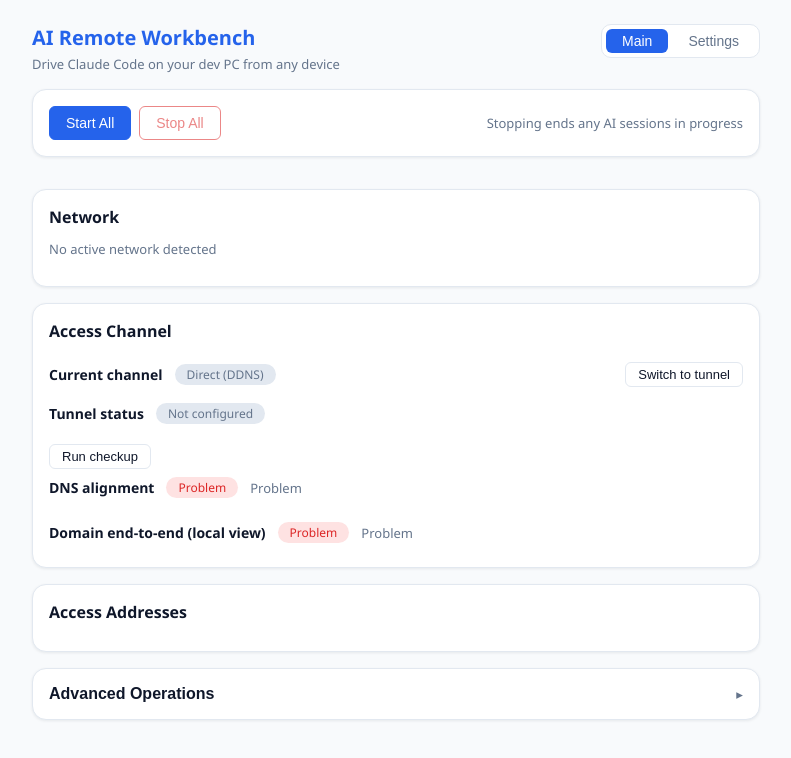
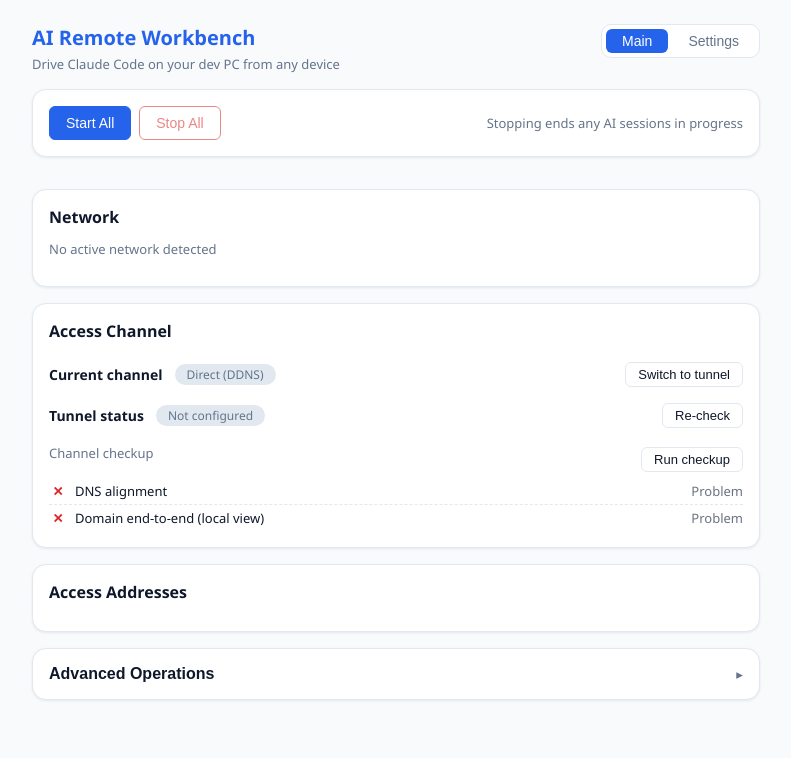
Before and after one commit to qjr1831216791/proj_aiRemoteApplication, a Preact app in the folder apps/workbench/: page / in a window 1280 px wide. Both pictures are taken after a click on the button "Run checkup". Shown: the top 758 px of the page, without its empty margins (244-1035 px from the left). Built offline with nearby package versions, Linux system fonts and the light colour scheme.

Commit message:
ui(spec004/005): DNS对齐提示成功自动隐藏+重新检测移至状态行;移除穿透启用开关(切换语义简化为二选一);体检清单重构(图标+详情右对齐);ddns-go卡穿透模式提示

```diff
--- a/apps/workbench/src/components/MainView.tsx
+++ b/apps/workbench/src/components/MainView.tsx
@@ -137,6 +137,9 @@
               ) : null}
             </p>
             {s.detail ? <p class="status__detail">{s.detail}</p> : null}
+            {s.id === "ddnsgo" && settings?.accessChannel === "tunnel" && s.state === "stopped" ? (
+              <p class="status__detail">{t("tunnel.ddnsOffInTunnel", lang)}</p>
+            ) : null}
             {s.state === "failed" || s.state === "port-held" ? (
               <button class="btn btn--sm" disabled={busy} onClick={() => onRetry(s.id)}>
                 {t("common.retry", lang)}
--- a/apps/workbench/src/components/TunnelCard.tsx
+++ b/apps/workbench/src/components/TunnelCard.tsx
@@ -90,14 +90,6 @@
       onToast(`${t("toast.opFailed", lang)}: ${String(e)}`, "error");
     } finally {
       setSwitching(false);
-    }
-  };
-
-  const toggleEnabled = async (enabled: boolean) => {
-    try {
-      onSettingsChange(await api.setTunnelEnabled(enabled));
-    } catch (e) {
-      onToast(`${t("toast.opFailed", lang)}: ${String(e)}`, "error");
     }
   };
 
@@ -264,18 +256,7 @@
         </div>
       ) : null}
 
-      {/* 穿透通道下的启用开关（AC11 停用语义；未配置不展示） */}
-      {channel === "tunnel" && configured ? (
-        <div class="net__row">
-          <span class="net__name">{t("tunnel.enabledLabel", lang)}</span>
-          <span class="net__spacer" />
-          <button class="btn btn--sm" disabled={switching} onClick={() => void toggleEnabled(!settings?.tunnelEnabled)}>
-            {settings?.tunnelEnabled ? t("common.stop", lang) : t("common.start", lang)}
-          </button>
-        </div>
-      ) : null}
-
-      {/* 隧道状态行 */}
+      {/* 隧道状态行（右侧：重新检测 + 重启隧道） */}
       <div class="net__row">
         <span class="net__name">{t("tunnel.statusLabel", lang)}</span>
         {state ? (
@@ -291,6 +272,9 @@
           <span class="muted">—</span>
         )}
         <span class="net__spacer" />
+        <button class="btn btn--sm" disabled={dnsChecking} onClick={checkDns}>
+          {dnsChecking ? t("tunnel.dnsChecking", lang) : t("tunnel.dnsRecheck", lang)}
+        </button>
         {channel === "tunnel" && configured && settings?.tunnelEnabled ? (
           <button
             class="btn btn--sm"
@@ -307,18 +291,12 @@
         ) : null}
       </div>
 
-      {/* DNS 指引（穿透待切换 / 直连待恢复 / 目标不符 / 已对齐；AC12/13） */}
+      {/* DNS 指引：仅异常时显示，对齐后自动隐藏（需求方 2026-09-10） */}
       {dns ? <DnsNotice dns={dns} channel={channel} target={tunnelCfg?.nodeDomain ?? ""} lang={lang} /> : null}
-      {channel === "tunnel" || (dns !== null && dns.kind !== "alignedDirect") ? (
-        <div class="settings__actions">
-          <button class="btn btn--sm" disabled={dnsChecking} onClick={checkDns}>
-            {dnsChecking ? t("tunnel.dnsChecking", lang) : t("tunnel.dnsRecheck", lang)}
-          </button>
-        </div>
-      ) : null}
 
       {/* 通道体检（复用 DNS/归类/隧道/组件/全链路检查知识） */}
-      <div class="settings__actions">
+      <div class="checkup__head">
+        <span class="muted">{t("tunnel.checkup", lang)}</span>
         <button class="btn btn--sm" disabled={checking} onClick={() => void runCheckup()}>
           {checking ? t("tunnel.checkupRunning", lang) : t("tunnel.checkupRun", lang)}
         </button>
@@ -326,14 +304,12 @@
       {checkup ? (
         <div class="checkup__list">
           {checkup.map((item) => (
-            <div class="net__row" key={item.label}>
-              <span class="net__name">{item.label}</span>
-              <span
-                class={`chip ${item.ok === null ? "chip--stopped" : item.ok ? "chip--running" : "chip--failed"}`}
-              >
-                {item.ok === null ? "—" : item.ok ? t("tunnel.check.ok", lang) : t("tunnel.check.fail", lang)}
+            <div class="checkup__item" key={item.label}>
+              <span class={`checkup__icon ${item.ok === null ? "is-na" : item.ok ? "is-ok" : "is-bad"}`}>
+                {item.ok === null ? "—" : item.ok ? "✓" : "✕"}
               </span>
-              {item.detail ? <span class="settings__desc">{item.detail}</span> : null}
+              <span class="checkup__label">{item.label}</span>
+              {item.detail ? <span class="checkup__detail">{item.detail}</span> : null}
             </div>
           ))}
         </div>
@@ -342,9 +318,8 @@
   );
 }
 
-/** DNS 结论 → 提示条（kind 色 + 文案；AC12 检测一致后指引自然退场）。
- * 「对齐」判定与当前通道配对才算完成：穿透通道下残留 A 记录 = 待切换
- * （显示切换指引而非"已恢复直连"），反之亦然——避免通道盲区误导。 */
+/** DNS 结论 → 提示条（仅异常时显示；对齐且通道配对 → null 自动隐藏，需求方 2026-09-10）。
+ * 「对齐」判定与当前通道配对才算完成：穿透通道下残留 A 记录 = 待切换，反之亦然。 */
 function DnsNotice(props: {
   dns: DnsAlignment;
   channel: AccessChannel;
@@ -354,17 +329,15 @@
   const { dns, channel, target, lang } = props;
   switch (dns.kind) {
     case "alignedTunnel":
-      return channel === "tunnel" ? (
-        <p class="notice notice--ok">{t("tunnel.dnsOkTunnel", lang)}</p>
-      ) : (
+      if (channel === "tunnel") return null;
+      return (
         <p class="notice notice--warn">
           {t("tunnel.dnsGuideDirect", lang).replace("{target}", target)}
         </p>
       );
     case "alignedDirect":
-      return channel === "direct" ? (
-        <p class="notice notice--ok">{t("tunnel.dnsOkDirect", lang)}</p>
-      ) : (
+      if (channel === "direct") return null;
+      return (
         <p class="notice notice--warn">
           {t("tunnel.dnsGuideTunnel", lang).replace("{target}", target)}
         </p>
--- a/apps/workbench/src/i18n/en.ts
+++ b/apps/workbench/src/i18n/en.ts
@@ -203,6 +203,7 @@
   "tunnel.check.upstream": "Upstream service (:3001)",
   "tunnel.check.domain": "Domain end-to-end (local view)",
   "tunnel.checkupDnsHint": "Not aligned; see the DNS guide above",
+  "tunnel.ddnsOffInTunnel": "Stopped in tunnel mode (channels are mutually exclusive; DNS is managed by the tunnel)",
   "tunnel.restart": "Restart tunnel",
   "tunnel.restarted": "Tunnel restarted (local DNS cache flushed); re-logging in",
 
--- a/apps/workbench/src/i18n/zh.ts
+++ b/apps/workbench/src/i18n/zh.ts
@@ -202,6 +202,7 @@
   "tunnel.check.upstream": "上游服务（:3001）",
   "tunnel.check.domain": "域名全链路（本机视角）",
   "tunnel.checkupDnsHint": "未对齐，见上方 DNS 指引",
+  "tunnel.ddnsOffInTunnel": "穿透模式下已停用（通道互斥，DNS 由隧道自动管理）",
   "tunnel.restart": "重启隧道",
   "tunnel.restarted": "隧道已重启（本机 DNS 缓存已刷新），正在重新登录",
 
--- a/apps/workbench/src/styles/app.css
+++ b/apps/workbench/src/styles/app.css
@@ -166,11 +166,60 @@
   background: #dc2626;
 }
 
-/* 通道体检清单 */
+/* 通道体检（spec 004/005：清单式呈现） */
+.checkup__head {
+  display: flex;
+  align-items: center;
+  justify-content: space-between;
+  margin: var(--sp-2) 0 var(--sp-1);
+}
+
 .checkup__list {
   display: flex;
   flex-direction: column;
+}
+
+.checkup__item {
+  display: flex;
+  align-items: baseline;
   gap: var(--sp-2);
+  padding: var(--sp-1) 0;
+  border-bottom: 1px dashed var(--c-border, #e4e4e7);
+  font-size: var(--fs-sm);
+}
+
+.checkup__item:last-child {
+  border-bottom: none;
+}
+
+.checkup__icon {
+  width: 18px;
+  text-align: center;
+  font-weight: 600;
+  flex-shrink: 0;
+}
+
+.checkup__icon.is-ok {
+  color: var(--c-ok);
+}
+
+.checkup__icon.is-bad {
+  color: #dc2626;
+}
+
+.checkup__icon.is-na {
+  color: #9ca3af;
+}
+
+.checkup__label {
+  flex-shrink: 0;
+}
+
+.checkup__detail {
+  color: #6b7280;
+  text-align: right;
+  flex: 1;
+  word-break: break-all;
 }
 
 .notice__detail {
```
